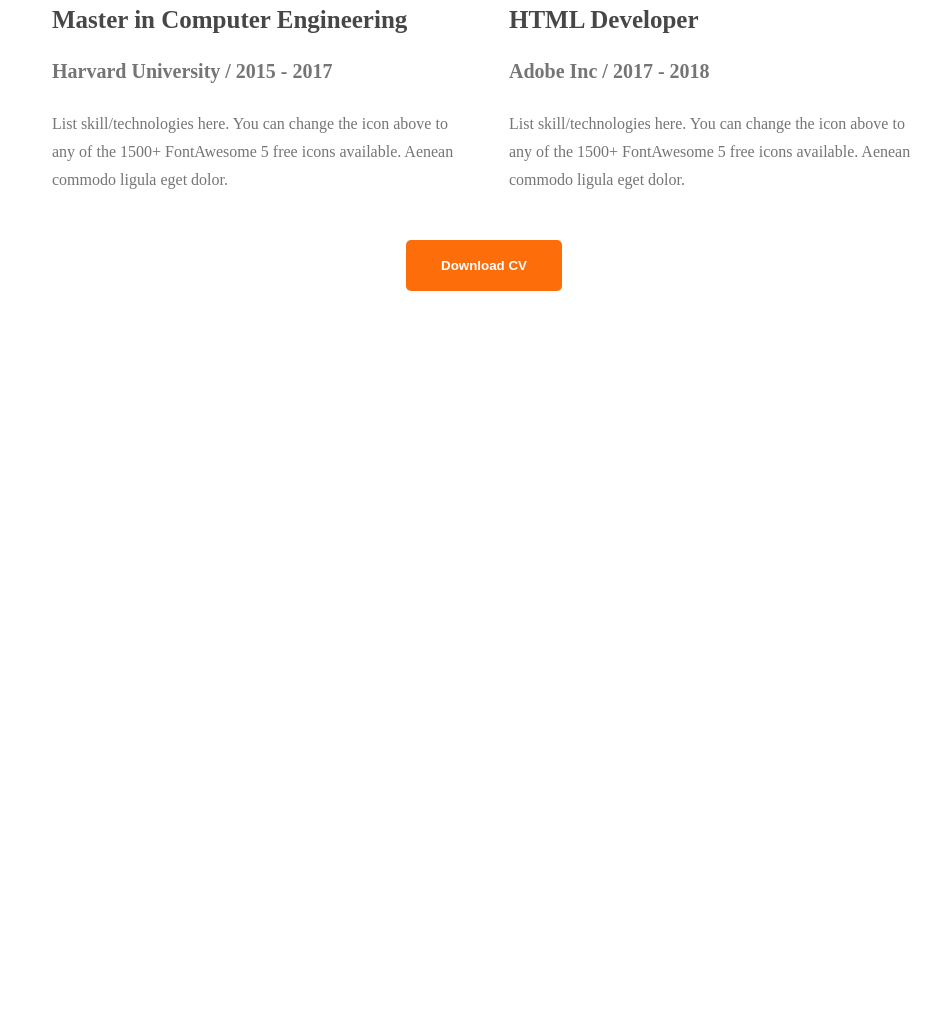
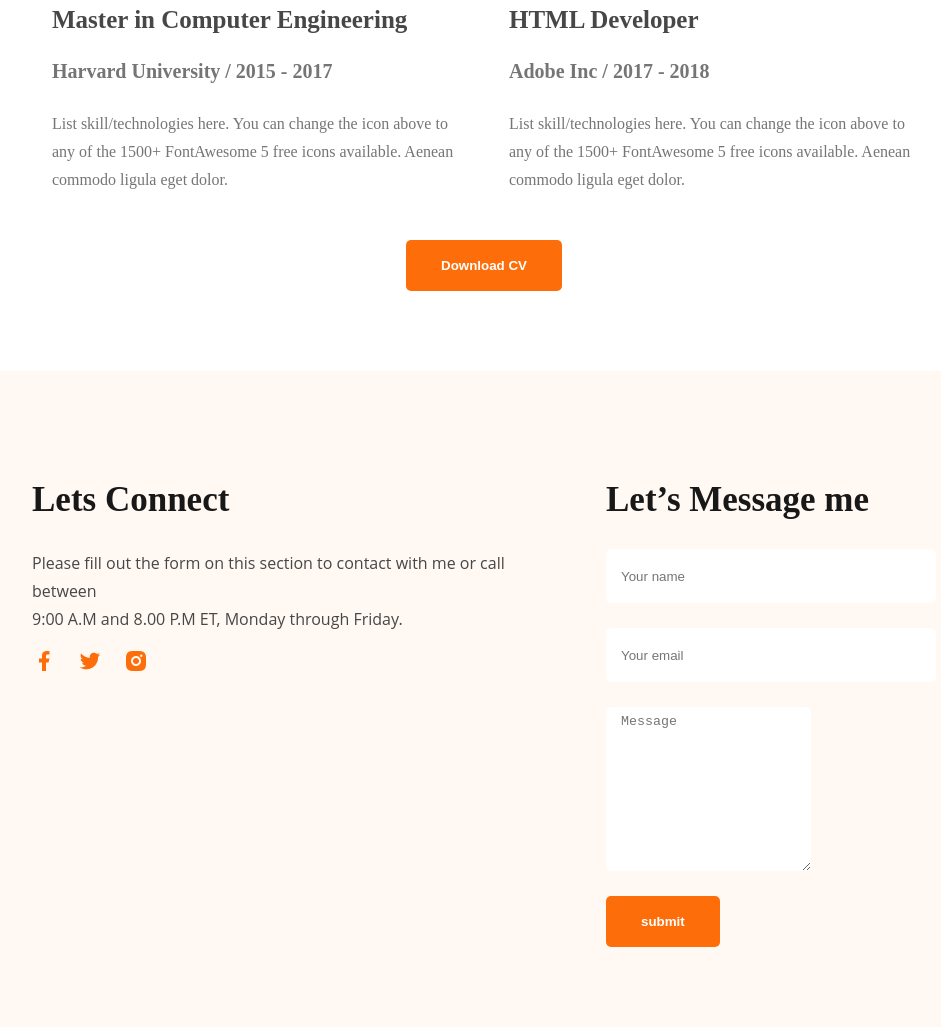
Before and after one commit to tamanna986/web-developer-portfolio, a plain HTML site: page index.html in a window 1280 px wide. Shown: the part 2766-3796 px from the top of the page, without its empty margins (156-1097 px from the left). Before the commit the page ends 3065 px from the top, so only its background shows below. Drawn offline with Linux system fonts and the light colour scheme.

Commit message:
without fontwsm completed

```diff
--- a/index.html
+++ b/index.html
@@ -137,6 +137,25 @@
     </div>
        </section>
     </main>
-
+<footer class="footer-container">
+    <div class="footer-column">
+        <h2 class="footer-title">Lets Connect</h2>
+    <p class="f-description">Please fill out the form on this section to contact with me or call between <br> 9:00 A.M and 8.00 P.M ET, Monday through Friday.</p>
+    <div class="social-link">
+    <a href=""><img src="images/icons/facebook.png" alt=""></a>
+    <a href=""><img src="images/icons/twitter.png" alt=""></a>
+    <a href=""><img src="images/icons/insta.png" alt=""></a>
+    </div>
+    </div>
+    <div class="footer-column">
+        <h2 class="footer-title">Let’s Message me</h2>
+        <form class="form-f">
+            <input type="text" placeholder="Your name">
+            <input type="email" placeholder="Your email">
+            <textarea name="" placeholder="Message" cols="20" rows="10"></textarea>
+            <button class="primary-btn">submit</button>
+        </form>
+    </div>
+</footer>
 </body>
 </html>
--- a/styles/portfolio.css
+++ b/styles/portfolio.css
@@ -202,3 +202,47 @@ line-height: 28px;
 .download-cv{
     text-align: center;
 }
+/* footer */
+.footer-title{
+color:#181818;
+font-size: 35px;
+font-weight: 700;
+}
+.f-description{
+    color: var(--dark-02, #474747);
+font-family: Open Sans;
+font-size: 16px;
+font-style: normal;
+font-weight: 400;
+line-height: 28px;
+}
+.footer-container{
+    background-color: #FFF8F3;
+    padding: 80px 180px;
+    display: flex;
+    gap: 90px;
+    margin-top: 80px;
+    /* width: 50%; */
+
+
+}
+/* .footer-column{
+    margin: opx auto;
+} */
+.form-f input, textarea{
+    display: block;
+    margin-bottom: 25px;
+    padding: 7px 15px;
+    border-radius: 5px;
+background: #FFF;
+border: none;
+
+}
+.form-f input{
+    width: 300px;
+    height: 40px;
+}
+
+.social-link a{
+    margin-right: 18px;
+}
```
